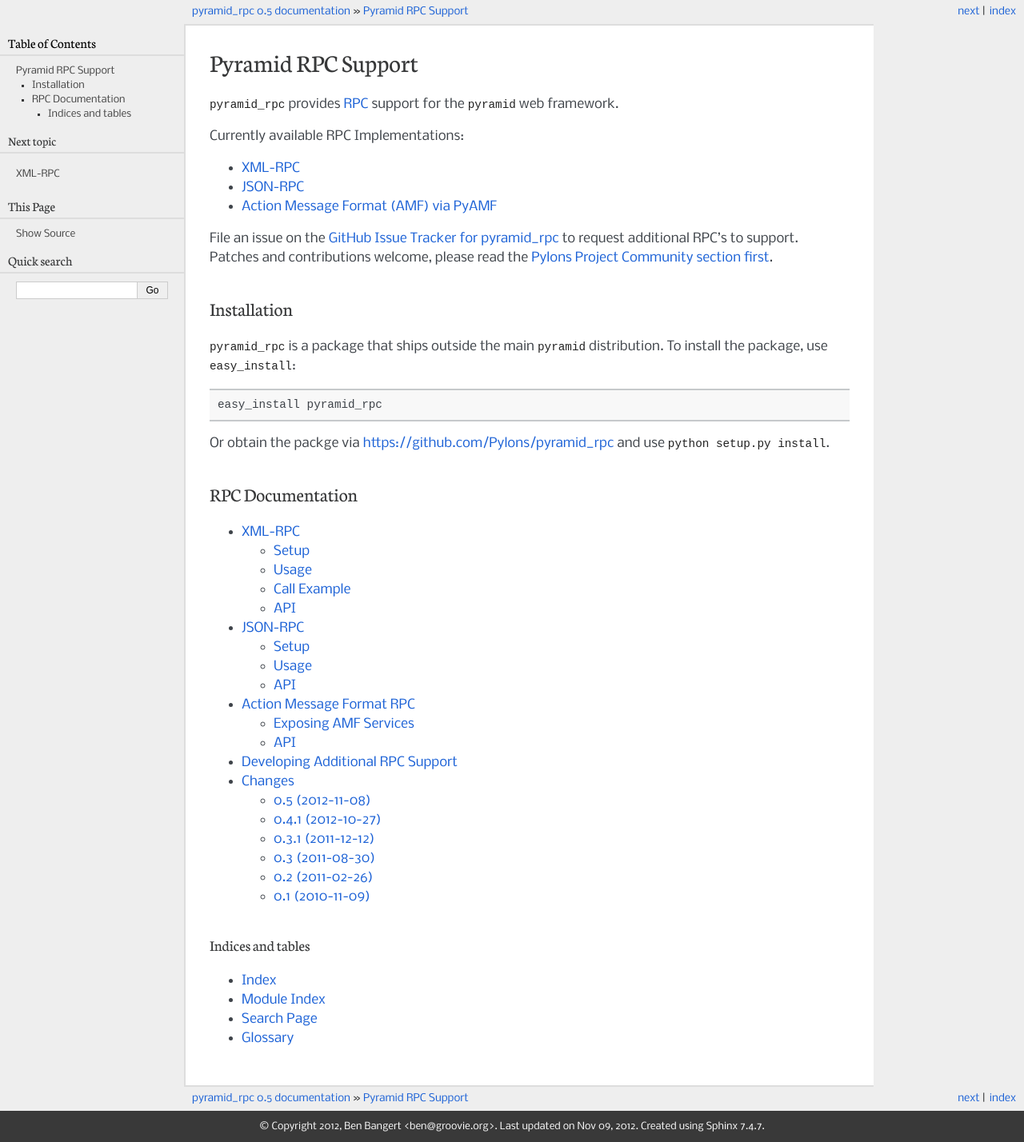
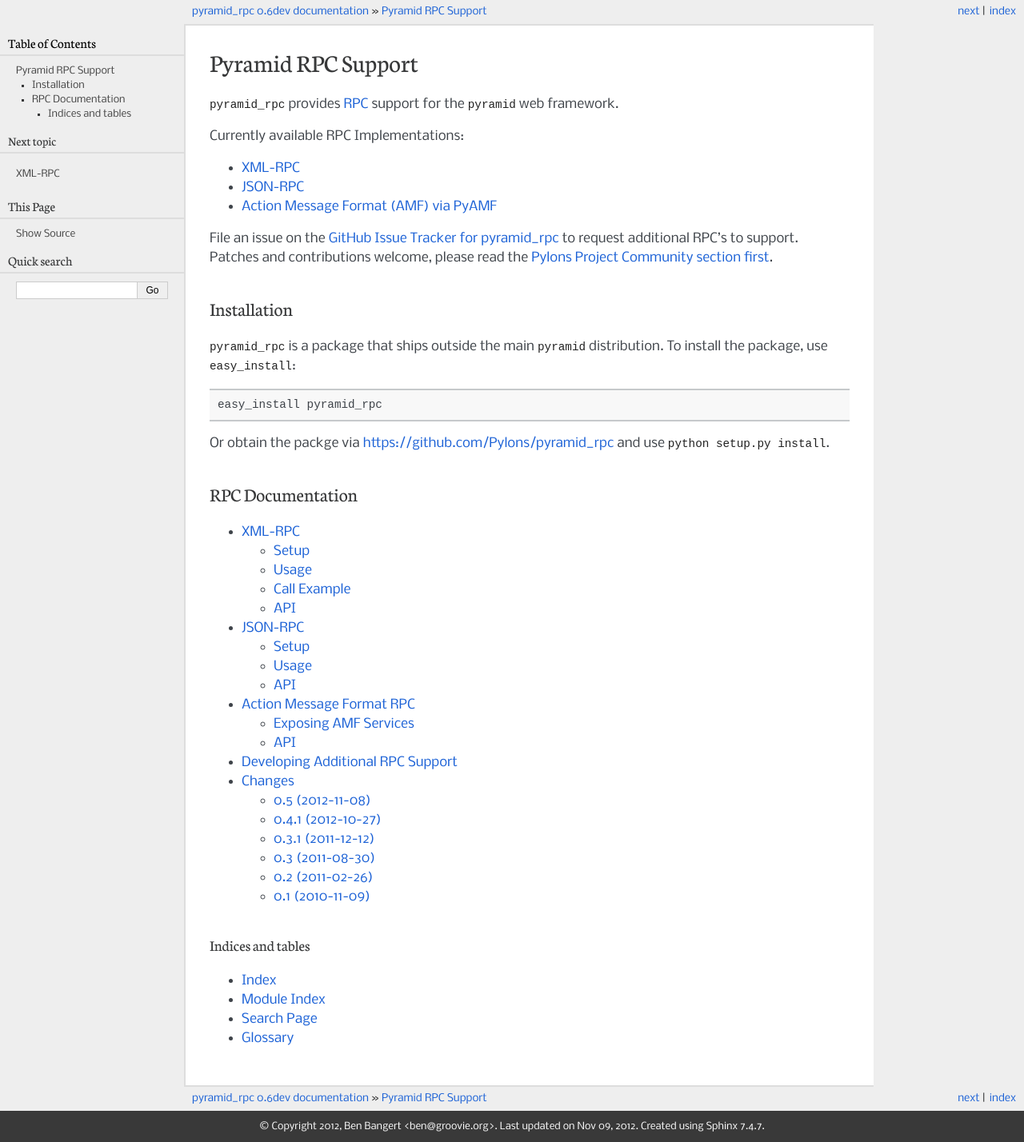
Before and after one commit to Pylons/pyramid_rpc, a Sphinx documentation site: the page built from docs/index.rst, in a window 1280 px wide. Shown: the whole page at 80% size. Built offline with Sphinx 7.4.7, drawn with Linux system fonts in a browser that asks for light colours.

Commit message:
bump dev version

```diff
--- a/docs/conf.py
+++ b/docs/conf.py
@@ -55,9 +55,9 @@
 # other places throughout the built documents.
 #
 # The short X.Y version.
-version = '0.5'
+version = '0.6'
 # The full version, including alpha/beta/rc tags.
-release = version
+release = '0.6dev'
 
 # There are two options for replacing |today|: either, you set today to
 # some non-false value, then it is used:
--- a/setup.py
+++ b/setup.py
@@ -50,7 +50,7 @@
 ]
 
 setup(name='pyramid_rpc',
-      version='0.5',
+      version='0.6dev',
       description='RPC support for the Pyramid web framework',
       long_description=README + '\n\n' +  CHANGES,
       classifiers=[
```
